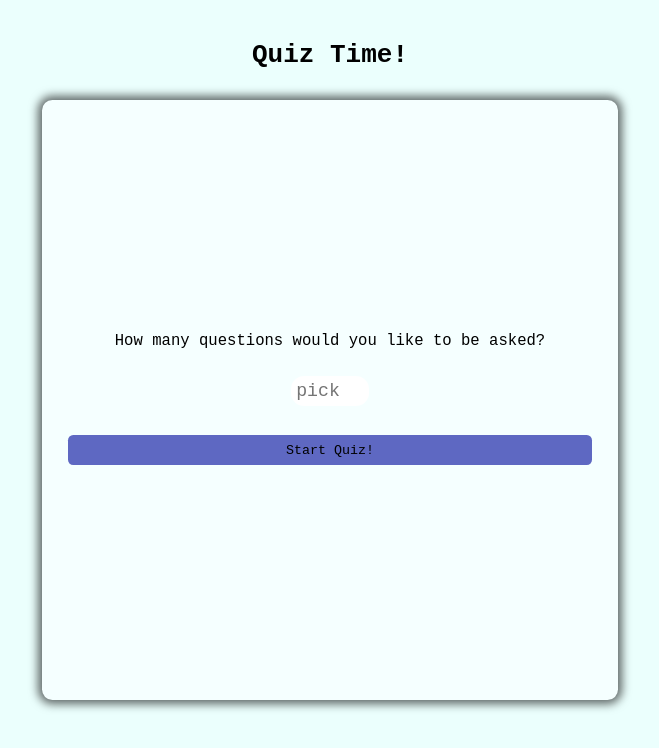
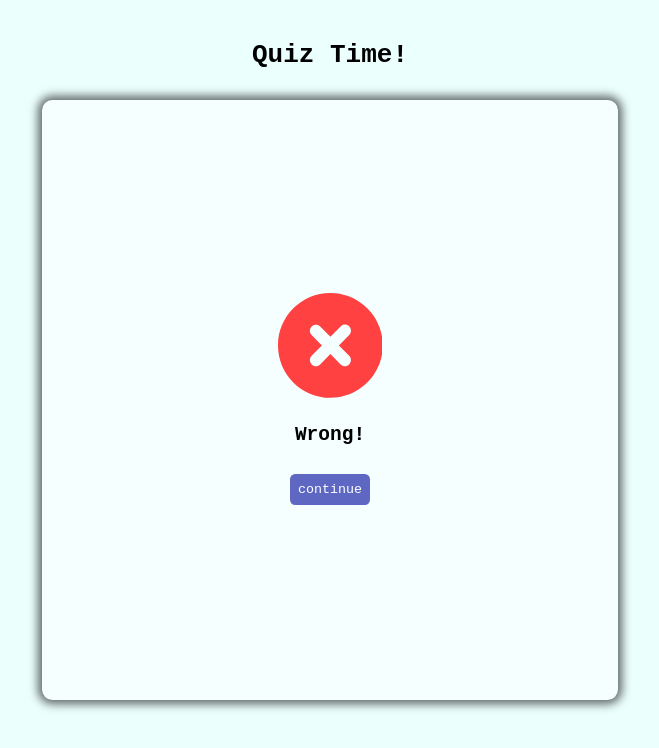
Before and after one commit to CyMain/FlashCardsAppFrontend, a React (Vite) app: page / in a window 1280 px wide. Shown: the top 748 px of the page, without its empty margins (310-969 px from the left). Built offline with nearby package versions, Linux system fonts and the light colour scheme.

Commit message:
chore: update styling and add svg icons for right and wrong view.

```diff
--- a/src/App.css
+++ b/src/App.css
@@ -19,8 +19,10 @@ button{
   border-radius: 0.4rem;
   padding: 0.6rem;
   min-width: max-content;
-
+  color: white;
+  transition: scale 0.1s, background 0.1s;
   &:hover{
+    scale: 1.05;
     background: #0913a0;
   }
 }
@@ -240,23 +242,47 @@ label{
   height: 100%;
   width: 100%;
   justify-content: center;
+  align-items: center;
   display: flex;
   flex-direction: column;
   gap: 2rem;
+  >figure{
+    width: 100%;
+    display: flex;
+    align-items: center;
+    justify-content: center;
+    >svg{
+      align-self: center;
+      width: 20%;
+      height: auto;
+    }
+  }
+
   >label{
     display: flex;
+    text-align: center;
     font-size: 1.2rem;
     gap: 2rem;
     flex-direction: column;
   }
-}
-.num-rounds-input{
-  border: none;
-  border-radius: 1rem;
-  font-size: 1.4rem;
-  width: 6rem;
-  padding: 0.4rem;
-  &:focus{
-    outline: none;
+  >input{
+    text-align: center;
+    border: none;
+    border-radius: 1rem;
+    font-size: 110%;
+    width: 50%;
+    padding: 0.4rem;
+    &:focus{
+      outline: 1px solid orange;
+    }
+  }
+  >button{
+    align-self: center;
+  }
+  >.answer-btn{
+    width: 40%;
+  }
+  >.start-quiz-btn{
+    width: 60%;
   }
 }
--- a/src/App.jsx
+++ b/src/App.jsx
@@ -302,15 +302,56 @@ const MainApp = (
 }
 
 const QuizView = () => {
-  let num_rounds = 0
+  let num_rounds = 0;
+  const quizState = "wrong-animation" //setup, question, right-animation, wrong-animation, results
+  //const question = {"definition"": "", "Term": ""}
+
+  //x mark icon for wrong answers
+  //<svg version="1.1" id="Layer_1" xmlns="http://www.w3.org/2000/svg" xmlnsXllink="http://www.w3.org/1999/xlink" x="0px" y="0px" width="122.879px" height="122.879px" viewBox="0 0 122.879 122.879" enableBackground="new 0 0 122.879 122.879" xmlSpace="preserve"><g><path fillRule="evenodd" clipRule="evenodd" fill="#FF4141" d="M61.44,0c33.933,0,61.439,27.507,61.439,61.439 s-27.506,61.439-61.439,61.439C27.507,122.879,0,95.372,0,61.439S27.507,0,61.44,0L61.44,0z M73.451,39.151 c2.75-2.793,7.221-2.805,9.986-0.027c2.764,2.776,2.775,7.292,0.027,10.083L71.4,61.445l12.076,12.249 c2.729,2.77,2.689,7.257-0.08,10.022c-2.773,2.765-7.23,2.758-9.955-0.013L61.446,71.54L49.428,83.728 c-2.75,2.793-7.22,2.805-9.986,0.027c-2.763-2.776-2.776-7.293-0.027-10.084L51.48,61.434L39.403,49.185 c-2.728-2.769-2.689-7.256,0.082-10.022c2.772-2.765,7.229-2.758,9.953,0.013l11.997,12.165L73.451,39.151L73.451,39.151z"/></g></svg>
+
+  //check mark icon for right answers
+  //
+
   return(
     <>
       <SubScreen message={`Quiz Time!`}>
         <div className="quiz-container">
-          <label htmlFor="">How many questions would you like to be asked? <input type="number" placeholder='pick a number' className='num-rounds-input' min={1}/></label>
-          <button type="button">Start Quiz!</button>
+          {
+            quizState === "setup" && (
+              <>
+                <label htmlFor="">How many questions would you like to be asked? <input type="number" placeholder='pick a number' className='num-rounds-input' min={1}/></label>
+                <button type="button" className='start-quiz-btn'>Start Quiz!</button>
+              </>
+            )
+          }
+          {quizState === "right-animation" && (
+              <>
+                <figure>
+                  <svg version="1.1" id="Layer_1" xmlns="http://www.w3.org/2000/svg" xmlnsXllink="http://www.w3.org/1999/xlink" x="0px" y="0px" width="96px" height="96px" viewBox="0 0 96 96" enableBackground="new 0 0 96 96" xmlSpace="preserve"><g><path fillRule="evenodd" clipRule="evenodd" fill="#6BBE66" d="M48,0c26.51,0,48,21.49,48,48S74.51,96,48,96S0,74.51,0,48 S21.49,0,48,0L48,0z M26.764,49.277c0.644-3.734,4.906-5.813,8.269-3.79c0.305,0.182,0.596,0.398,0.867,0.646l0.026,0.025 c1.509,1.446,3.2,2.951,4.876,4.443l1.438,1.291l17.063-17.898c1.019-1.067,1.764-1.757,3.293-2.101 c5.235-1.155,8.916,5.244,5.206,9.155L46.536,63.366c-2.003,2.137-5.583,2.332-7.736,0.291c-1.234-1.146-2.576-2.312-3.933-3.489 c-2.35-2.042-4.747-4.125-6.701-6.187C26.993,52.809,26.487,50.89,26.764,49.277L26.764,49.277z"/></g></svg>
+                </figure>
+                <h2>Correct!</h2>
+              </>
+            )
+          }
+          {quizState === "wrong-animation" && (
+              <>
+                <figure>
+                  <svg version="1.1" id="Layer_1" xmlns="http://www.w3.org/2000/svg" xmlnsXlink="http://www.w3.org/1999/xlink" x="0px" y="0px" width="122.879px" height="122.879px" viewBox="0 0 122.879 122.879" enableBackground="new 0 0 122.879 122.879" xmlSpace="preserve"><g><path fillRule="evenodd" clipRule="evenodd" fill="#FF4141" d="M61.44,0c33.933,0,61.439,27.507,61.439,61.439 s-27.506,61.439-61.439,61.439C27.507,122.879,0,95.372,0,61.439S27.507,0,61.44,0L61.44,0z M73.451,39.151 c2.75-2.793,7.221-2.805,9.986-0.027c2.764,2.776,2.775,7.292,0.027,10.083L71.4,61.445l12.076,12.249 c2.729,2.77,2.689,7.257-0.08,10.022c-2.773,2.765-7.23,2.758-9.955-0.013L61.446,71.54L49.428,83.728 c-2.75,2.793-7.22,2.805-9.986,0.027c-2.763-2.776-2.776-7.293-0.027-10.084L51.48,61.434L39.403,49.185 c-2.728-2.769-2.689-7.256,0.082-10.022c2.772-2.765,7.229-2.758,9.953,0.013l11.997,12.165L73.451,39.151L73.451,39.151z"/></g></svg>
+                </figure>
+                <h2>Wrong!</h2>
+                <button type="button">continue</button>
+              </>
+            )
+          }
+          {quizState === "question" && (
+              <>
+                <label htmlFor="">Sample Question here. It just has the term's definition.</label>
+                <input type="text" placeholder='Your Answer' className='answer-input'/>
+                <button type="button" className='answer-btn'>Answer</button>
+              </>
+            )
+          }
         </div>
-
       </SubScreen>
     </>
   )
```
